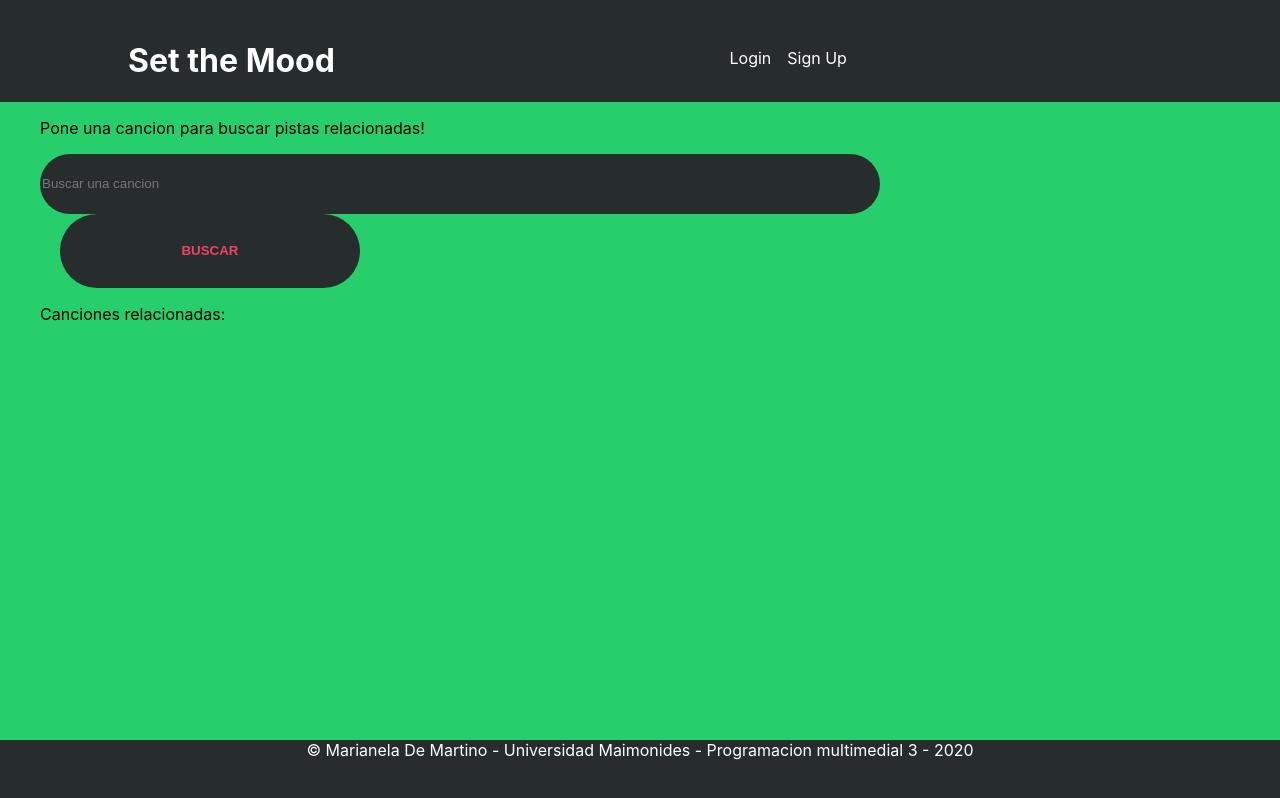
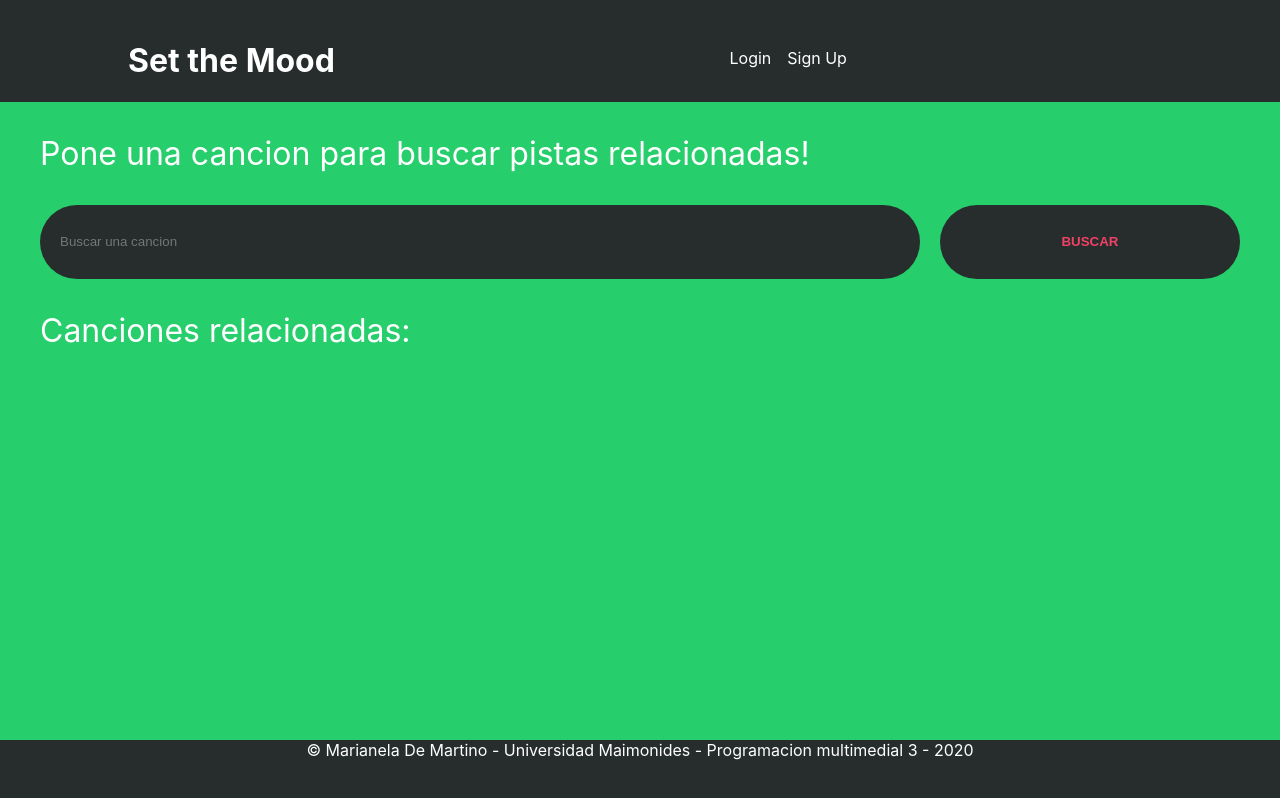
Before and after one commit to mdemartino26/sethemood, a Next.js app: page / in a window 1280 px wide. Built offline with nearby package versions, Linux system fonts and the light colour scheme; no server answers.

Commit message:
mas estilos

```diff
--- a/components/SearchBar/index.js
+++ b/components/SearchBar/index.js
@@ -4,7 +4,7 @@ const SearchBar = ({ children, ...props }) => {
     //const [searchData, setSearchData] = useState("");
     return (
         <Estilos>
-
+        <div className="buscar">
             <div className="Div-Bar">
 
                 <input placeholder="Buscar una cancion" className="input"/>
@@ -12,6 +12,7 @@ const SearchBar = ({ children, ...props }) => {
                 <button className="boton">
                     Buscar
                 </button>
+                </div>
         </Estilos>
     )
 }
--- a/components/SearchBar/styled.js
+++ b/components/SearchBar/styled.js
@@ -4,24 +4,30 @@ import styled from "styled-components";
 const Estilos = styled.div`
 
 .input{
-    border-radius:50px;
+    border-radius: 50px;
     background-color: #272D2D;
-    color:#EF4267;
-    width: 70%;
+    color: #EF4267;
+    width: 880px;
     min-height: 60px;
     line-height: 34px;
-    border:none;
+    border: none;
+    padding: 20px 20px!important;
 }
 
 .boton{
-    border-radius:50px;
+    border-radius: 50px;
     background-color: #272D2D;
-    color:#EF4267;
+    color: #EF4267;
     width: 25%;
     min-height: 60px;
     line-height: 34px;
-    border:none;
-    opacity:1;
+    border: none;
+    opacity: 1;
+    padding: 0%;
+}
+
+.buscar{
+    display:flex;
 }
 
 `
--- a/containers/Home/index.js
+++ b/containers/Home/index.js
@@ -1,20 +1,22 @@
 import SearchBar from "../../components/SearchBar"
-
+import { Container } from './styled'
 
 const Home = () => {
     return (
+        <Container>
         <div>
-            <p>Pone una cancion para buscar pistas relacionadas!</p>
-            <div class="search-container">
+            <p className="texto">Pone una cancion para buscar pistas relacionadas!</p>
+
 
             <SearchBar></SearchBar>
-            <p>
+            <p className="texto">
                 Canciones relacionadas:
             </p>
-            </div>
+
 
 
         </div>
+        </Container>
     )
 }
 
--- a/containers/Home/styled.js
+++ b/containers/Home/styled.js
@@ -2,6 +2,10 @@ import styled from 'styled-components'
 
 const Container = styled.div`
 
+.texto{
+    font-size:2em;
+    color:white;
+}
 `
 
-export default Container;
+export {Container};
--- a/containers/index.js
+++ b/containers/index.js
@@ -2,3 +2,4 @@
 export { default as Layout } from './Layout';
 export { default as Main } from './Main';
 export { default as Home } from './Home';
+export { default as Login } from './Login'
--- a/pages/index.js
+++ b/pages/index.js
@@ -1,4 +1,5 @@
 import { Home as HomeContainer } from 'containers'
+
 
 export default function Home() {
     return <HomeContainer />
```
